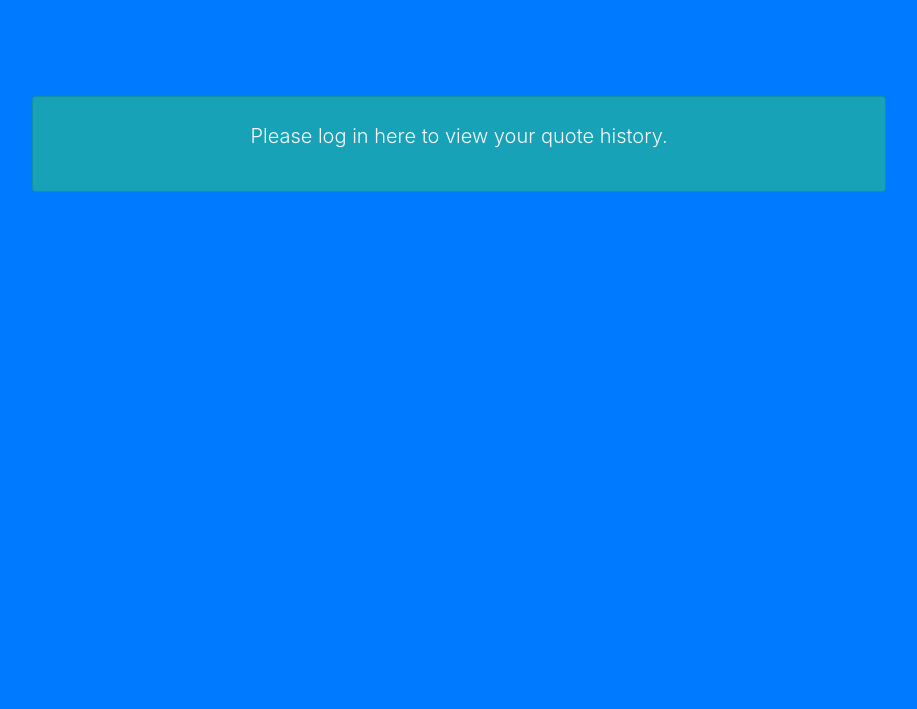
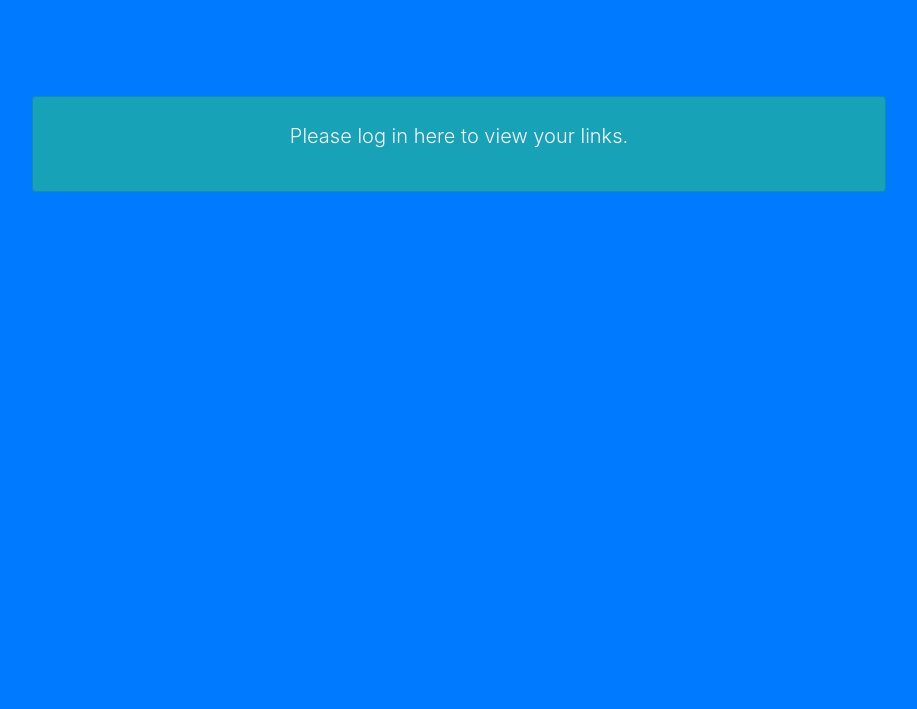
Before and after one commit to Cklewis/Admin-Portal, a Django app: page /links/ in a window 1280 px wide. Shown: the part 68-777 px from the top of the page, without its empty margins (181-1098 px from the left). Run offline with Django 3.2, Linux system fonts and the light colour scheme; some libraries are stand-ins or nearby versions.

Commit message:
made very slight frontend changes

```diff
--- a/server/adminportal/templates/pages/links.html
+++ b/server/adminportal/templates/pages/links.html
@@ -34,7 +34,7 @@
       <div class="col-lg-10 m-5 mx-auto">
         <div class="card bg-info text-center p-4">
           <p class="lead text-light"><a href="{% url 'login' %}" class="text-light">
-            Please log in here to view your quote history.</a></p>
+            Please log in here to view your links.</a></p>
         </div>
       </div>
     </div>
```
